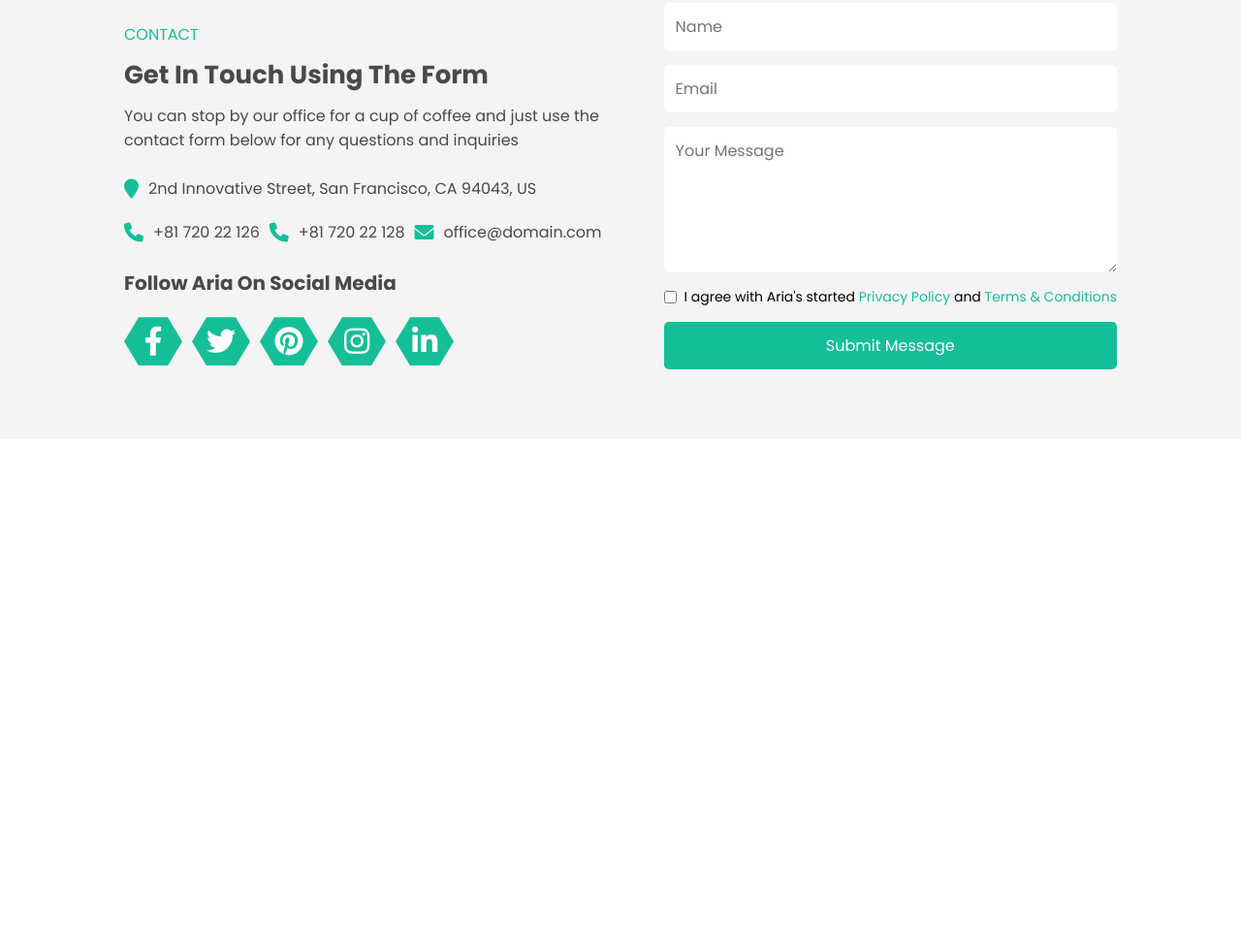
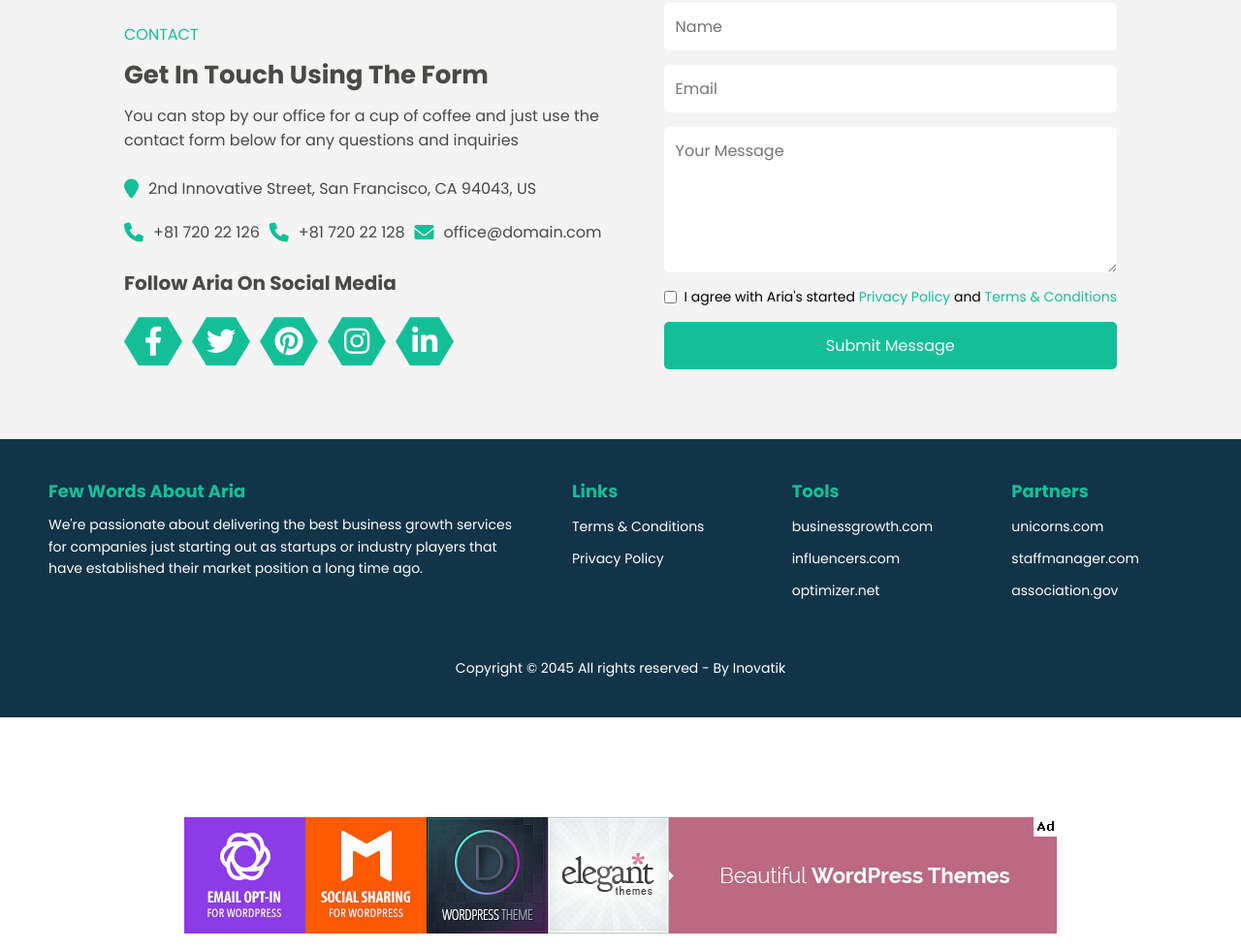
Before and after one commit to Namiranish/Aria, a plain HTML site: page index.html in a window 1280 px wide. Shown: the part 6673-7653 px from the top of the page at 97% size. Before the commit the page ends 7126 px from the top, so only its background shows below. Drawn offline with Linux system fonts and the light colour scheme.

Commit message:
completed the footer-section

```diff
--- a/index.html
+++ b/index.html
@@ -561,6 +561,55 @@
     </section>
 </section>
 
+<!-- //footer  -->
+<footer class="footer">
+    <div class="footer-container">
+        <!-- First Column -->
+        <div class="footer-column">
+            <h3>Few Words About Aria</h3>
+            <p>We're passionate about delivering the best business growth services for companies just starting out as startups or industry players that have established their market position a long time ago.</p>
+        </div>
+
+        <!-- Second Column -->
+        <div class="footer-column">
+            <h3>Links</h3>
+            <ul>
+                <li><a href="https://www.free-css.com/assets/files/free-css-templates/preview/page259/aria/pages/terms-conditions.php">Terms & Conditions</a></li>
+                <li><a href="#">Privacy Policy</a></li>
+            </ul>
+        </div>
+
+        <!-- Third Column -->
+        <div class="footer-column">
+            <h3>Tools</h3>
+            <ul>
+                <li><a href="#">businessgrowth.com</a></li>
+                <li><a href="#">influencers.com</a></li>
+                <li><a href="#">optimizer.net</a></li>
+            </ul>
+        </div>
+
+        <!-- Fourth Column -->
+        <div class="footer-column">
+            <h3>Partners</h3>
+            <ul>
+                <li><a href="#">unicorns.com</a></li>
+                <li><a href="#">staffmanager.com</a></li>
+                <li><a href="#">association.gov</a></li>
+            </ul>
+        </div>
+    </div>
+    <div class="footer-bottom">
+        <p>Copyright © 2045 All rights reserved - By Inovatik</p>
+    </div>
+</footer>
+
+<!-- //ad-section  -->
+
+<div class="ad-section">
+    <a href="https://www.elegantthemes.com/" target="_blank"><img src="img/advertisment.jpg" alt="advertisment"></a>
+</div>
+
+
 </body>
-
 </html>
--- a/style.css
+++ b/style.css
@@ -114,9 +114,6 @@
      & > h1{
         font-size: 65px;
         font-weight: 600;
-     }
-     & > p{
-
      }
     }
 }
@@ -1465,3 +1462,86 @@ button {
 button:hover {
     background-color: #12a57a;
 }
+
+/* //footer  */
+
+.footer {
+    background-color: #113448; /* Footer background */
+    color: white; /* Text color */
+    padding: 40px 20px; /* Padding around the footer */
+    display: flex;
+    flex-direction: column;
+    justify-content: space-between;
+    align-items: center;
+}
+
+.footer-container {
+    display: flex;
+    justify-content: space-between; /* Spread columns evenly */
+    align-items: flex-start; /* Align to top */
+    max-width: 1200px; /* Limits width of the footer */
+    width: 100%;
+    gap: 20px;
+}
+
+.footer-column {
+    flex: 1; /* Ensures columns are of equal width */
+    text-align: left; /* Align text to the left */
+    margin: 0 10px;
+}
+
+.footer-column h3 {
+    font-size: 18px;
+    margin-bottom: 10px;
+    color: #14bf98;
+}
+
+.footer-column p {
+    font-size: 14px;
+    line-height: 1.6;
+    color: white;
+    width: 500px;
+}
+
+.footer-column ul {
+    list-style: none; /* Removes bullet points */
+    padding: 0;
+    margin: 0;
+}
+
+.footer-column ul li {
+    margin-bottom: 8px; /* Adds space between items */
+}
+
+.footer-column ul li a {
+    text-decoration: none;
+    color: white;
+    font-size: 14px;
+}
+
+.footer-column ul li a:hover {
+    color: #14bf98; /* Change color on hover */
+}
+
+.footer-bottom {
+    text-align: center;
+    font-size: 14px;
+    color: white;
+    margin-top: 50px;
+}
+
+
+/* // ad-section  */
+
+.ad-section{
+    height: 30vh;
+    display: flex;
+    justify-content: center;
+    align-items: end;
+
+    & > a {
+        & > img{
+            margin-bottom: 10px;
+    }
+}
+}
```
Also changed, not shown: img/advertisment.jpg (added).
